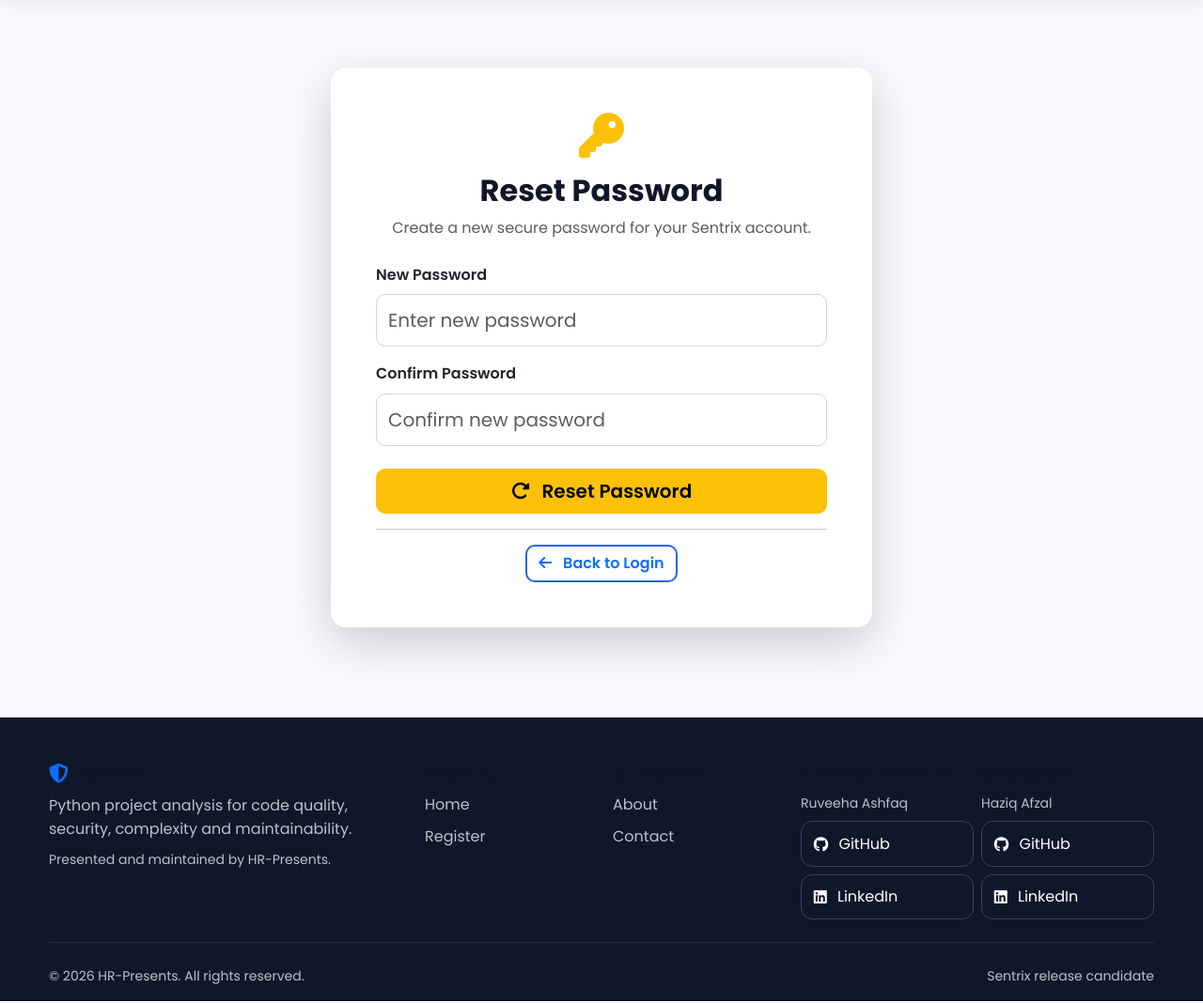
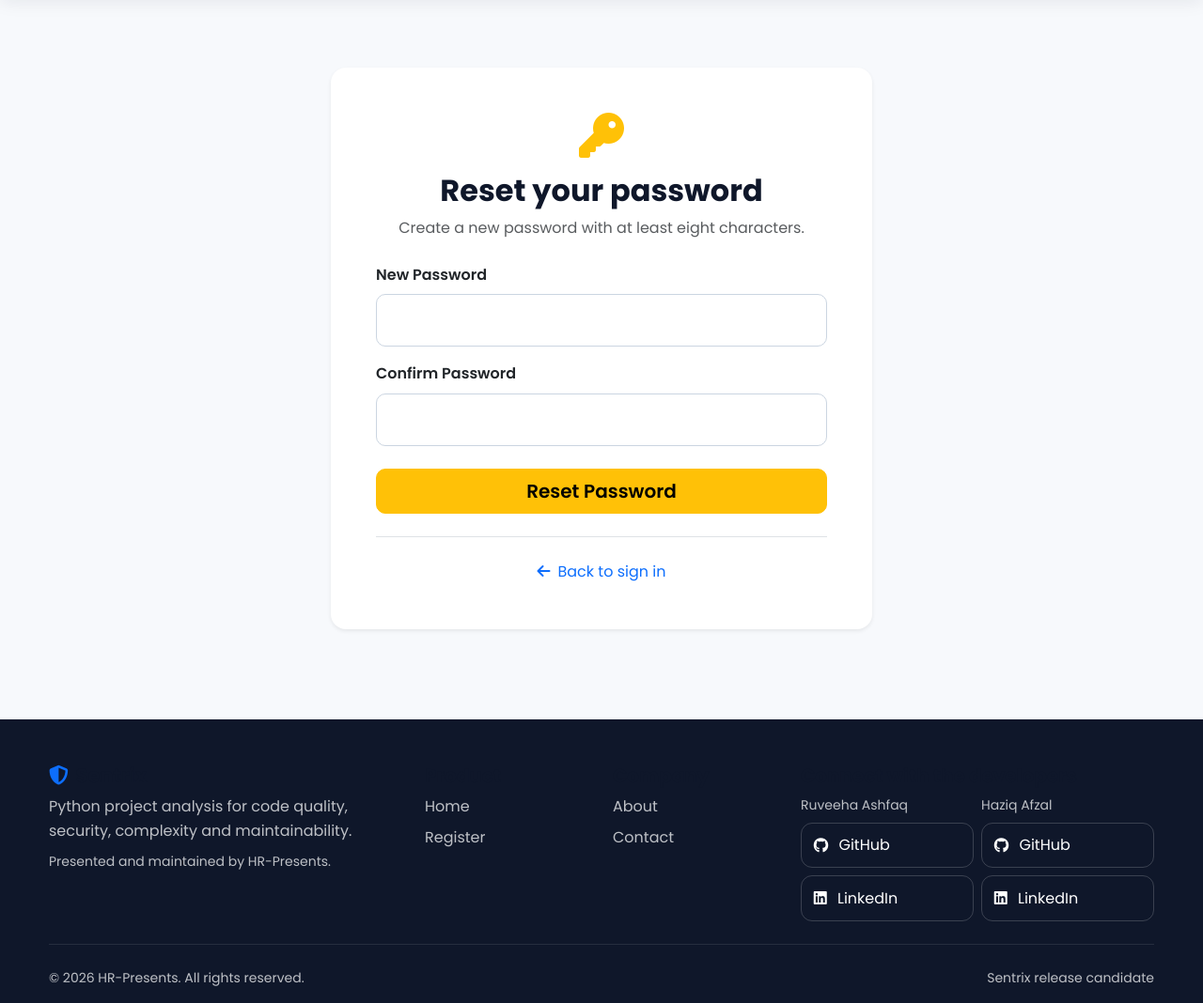
Before and after one commit to HaziqBinAfzal/HR-Presents-Sentrix, a Flask app: template templates/reset_password.html in a window 1280 px wide. Shown: the part 77-1145 px from the top of the page at 94% size. Run offline with Flask 3, Linux system fonts and the light colour scheme; the template is opened without the code that fills it: values that come from a table or form of the project are taken from there, others are empty; some libraries are stand-ins or nearby versions.

Commit message:
fix: wire reset form to secure account route

```diff
--- a/templates/reset_password.html
+++ b/templates/reset_password.html
@@ -7,60 +7,33 @@
     <div class="container">
         <div class="row justify-content-center">
             <div class="col-lg-6 col-md-8">
-                <div class="card shadow-lg border-0 rounded-4">
-                    <div class="card-body p-5">
+                <div class="card shadow-sm border-0 rounded-4">
+                    <div class="card-body p-4 p-lg-5">
                         <div class="text-center mb-4">
                             <i class="fa-solid fa-key fa-3x text-warning mb-3"></i>
-                            <h2 class="fw-bold">Reset Password</h2>
-                            <p class="text-muted">
-                                Create a new secure password for your Sentrix account.
-                            </p>
+                            <h2 class="fw-bold">Reset your password</h2>
+                            <p class="text-muted">Create a new password with at least eight characters.</p>
                         </div>
 
-                        <form method="POST" action="{{ url_for('main.reset_password_token', token=token) }}">
+                        <form method="POST" action="{{ url_for('account.reset_password', token=token) }}" novalidate>
                             {{ form.hidden_tag() }}
-
                             <div class="mb-3">
-                                <label class="form-label" for="password">New Password</label>
-                                {{ form.password(
-                                    id="password",
-                                    class="form-control form-control-lg",
-                                    placeholder="Enter new password",
-                                    autocomplete="new-password"
-                                ) }}
-                                {% for error in form.password.errors %}
-                                    <div class="text-danger small mt-1">{{ error }}</div>
-                                {% endfor %}
+                                {{ form.password.label(class="form-label fw-semibold") }}
+                                {{ form.password(class="form-control form-control-lg" ~ (' is-invalid' if form.password.errors else ''), autocomplete="new-password") }}
+                                {% for error in form.password.errors %}<div class="invalid-feedback">{{ error }}</div>{% endfor %}
                             </div>
-
                             <div class="mb-4">
-                                <label class="form-label" for="confirm_password">Confirm Password</label>
-                                {{ form.confirm_password(
-                                    id="confirm_password",
-                                    class="form-control form-control-lg",
-                                    placeholder="Confirm new password",
-                                    autocomplete="new-password"
-                                ) }}
-                                {% for error in form.confirm_password.errors %}
-                                    <div class="text-danger small mt-1">{{ error }}</div>
-                                {% endfor %}
+                                {{ form.confirm_password.label(class="form-label fw-semibold") }}
+                                {{ form.confirm_password(class="form-control form-control-lg" ~ (' is-invalid' if form.confirm_password.errors else ''), autocomplete="new-password") }}
+                                {% for error in form.confirm_password.errors %}<div class="invalid-feedback">{{ error }}</div>{% endfor %}
                             </div>
-
-                            <div class="d-grid mb-3">
-                                <button type="submit" class="btn btn-warning btn-lg">
-                                    <i class="fa-solid fa-rotate-right me-2"></i>
-                                    Reset Password
-                                </button>
+                            <div class="d-grid">
+                                {{ form.submit(class="btn btn-warning btn-lg") }}
                             </div>
                         </form>
 
-                        <hr>
-
-                        <div class="text-center">
-                            <a href="{{ url_for('main.login') }}" class="btn btn-outline-primary">
-                                <i class="fa-solid fa-arrow-left me-2"></i>
-                                Back to Login
-                            </a>
+                        <div class="text-center pt-4 mt-4 border-top">
+                            <a href="{{ url_for('main.login') }}" class="text-decoration-none"><i class="fa-solid fa-arrow-left me-2"></i>Back to sign in</a>
                         </div>
                     </div>
                 </div>
```
